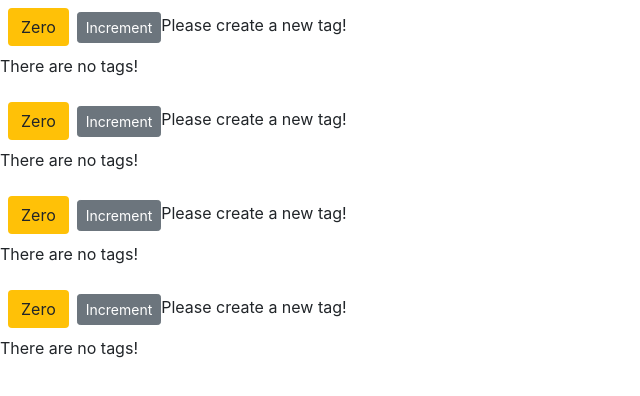
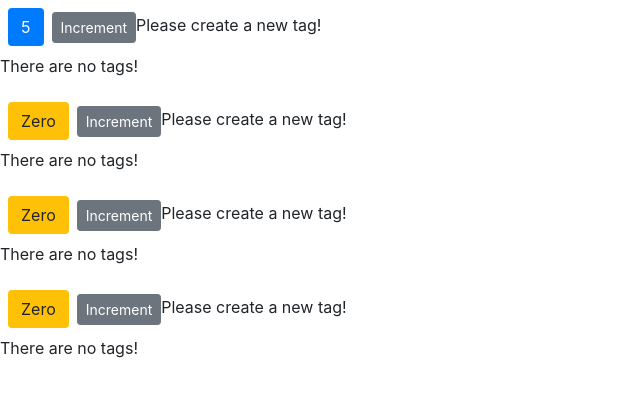
Before and after one commit to waleolakareem/counter-app, a React (Create React App) app: page / in a window 1280 px wide. Shown: the top 396 px of the page, without its empty margins (0-640 px from the left). Built offline with nearby package versions, Linux system fonts and the light colour scheme.

Commit message:
Set props from Counters.jsx to counters(value,selected) :bookmark:

```diff
--- a/src/components/counter.jsx
+++ b/src/components/counter.jsx
@@ -2,7 +2,7 @@ import React, { Component } from 'react';
 
 class Counter extends Component {
   state = {
-    count: 0,
+    count: this.props.value,
     tags: []
   };
 
@@ -18,11 +18,11 @@ class Counter extends Component {
 
   //Whenever you need to pass an argument pass it thru the event handler and make it a function putting it inline
   handleIncrement = product => {
-    console.log(product)
     this.setState({ count: this.state.count + 1});
   }
 
   render() {
+    console.log(this.props);
     return <div>
     <span className={this.getBadgeClasses()}>{this.formatCount()}</span>
     <button onClick={() => this.handleIncrement("product")} className="btn btn-secondary btn-sm">Increment
--- a/src/components/counters.jsx
+++ b/src/components/counters.jsx
@@ -4,7 +4,7 @@ import Counter from "./counter"
 class Counters extends Component {
   state = {
     counters: [
-      {id:1, value:0},
+      {id:1, value:5},
       {id:2, value:0},
       {id:3, value:0},
       {id:4, value:0},
@@ -13,7 +13,7 @@ class Counters extends Component {
   render () {
     return (
       <div>
-        { this.state.counters.map(counter => <Counter key={counter.id} />)}
+        { this.state.counters.map(counter => <Counter key={counter.id} value={counter.value} selected={true} />)}
       </div>
     )
   }
```
